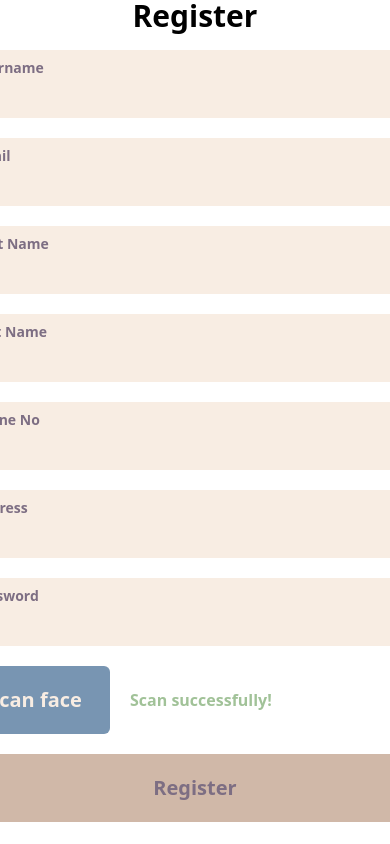
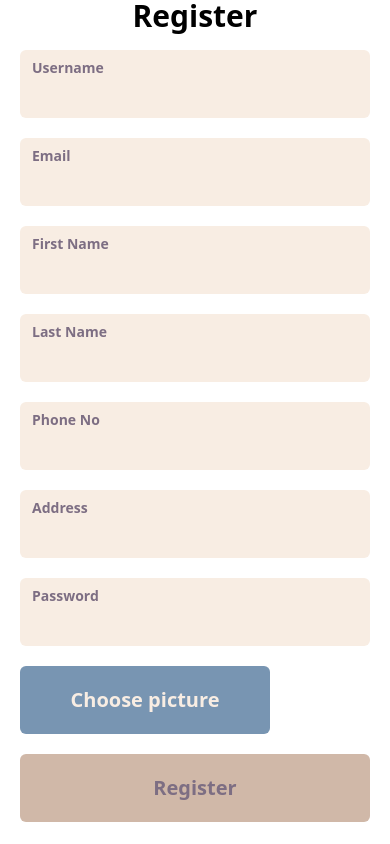
Before and after one commit to tonible14012002/Home-Security-System-frontend, a React (Create React App) app: page /register in a window 390 px wide. Built offline with nearby package versions, Linux system fonts and the light colour scheme; what javascript-time-ago would draw is missing.

Commit message:
responsive

```diff
--- a/src/pages/Chat/components/ChatPanel.js
+++ b/src/pages/Chat/components/ChatPanel.js
@@ -152,7 +152,7 @@ const ChatPanel = ({selectUser,setRefreshLastMessage}) => {
 
           <form onSubmit={handleSendMessage}>
             <div className='flex'>
-                <div className='w-[94%]'>
+                <div className='w-[85%] tablet:w-[94%]'>
                   <input value={text} onChange={(e) => setText(e.target.value)} className='outline-none w-[100%] h-[60px] p-2 text-xl bg-mainBrown placeholder:text-mainPurple' placeholder='Type something' />
                 </div>
                 <button onClick={handleSendMessage} type="submit" className='flex items-center justify-center withHover bg-mainPurple flex-1'>
--- a/src/pages/Home/index.js
+++ b/src/pages/Home/index.js
@@ -5,6 +5,7 @@ import userApi from "../../api/userApi";
 import Button from '../../components/Button';
 import InputField from '../../components/InputField';
 import { useAuthContext } from '../../context/AuthContext';
+import { toast } from "react-toastify";
 
 const Home = () => {
   const {user, setUser} = useAuthContext()
@@ -20,8 +21,9 @@ const Home = () => {
 
   const handleUpdateInfo = async (values) => {
     try {
-      const res = await userApi.updateUserById({id: user.id,...values })
+      const res = await userApi.updateOrdinaryUser({id: user.id,...values })
       if(res && res.data) setUser(res.data)
+      toast.success("Updated successfully!")
     } catch (error) {
       alert(JSON.stringify(error.data))
     }
--- a/src/pages/Login/index.js
+++ b/src/pages/Login/index.js
@@ -48,7 +48,7 @@ const Login = () => {
 
   return (
     <form onSubmit={handleSubmit((data) => handleLoginSubmit(data))}>
-      <div className="flex flex-col gap-5 min-w-[470px]">
+      <div className="flex flex-col gap-5 min-w-[350px] max-w-[400px] w-[100%] tablet:min-w-[500px] mx-auto">
         <InputField
           register={register}
           field="Username"
--- a/src/pages/Register/index.js
+++ b/src/pages/Register/index.js
@@ -1,4 +1,4 @@
-import { useEffect } from 'react';
+import { useEffect, useState } from 'react';
 import { useRef } from 'react';
 import { useForm } from 'react-hook-form';
 import { useNavigate } from 'react-router-dom';
@@ -11,7 +11,8 @@ const Register = () => {
   const {user} = useAuthContext()
   const navigate = useNavigate();
   const imageRef = useRef(null)
-  const { register, handleSubmit , setValue} = useForm({
+  const [ok, setOK] = useState(false)
+  const { register, handleSubmit , setValue, getValues} = useForm({
     defaultValues: {
       username: '',
       email: '',
@@ -30,6 +31,7 @@ const Register = () => {
 
   const handleOnChangeImage = (e) => {
     setValue('image',e.target.files[0] )
+    setOK(true)
   }
 
   const handleRegisterSubmit = async (values) => {
@@ -54,12 +56,12 @@ const Register = () => {
   useEffect(() => {
     if(user.first_name ) navigate("/")
   }, [user])
-
+  console.log(getValues('image'))
   return (
     <div>
       <h3 className='text-3xl font-semibold  text-center p-4'>Register</h3>
       <form onSubmit={handleSubmit((data) => handleRegisterSubmit(data))}>
-        <div className="flex flex-col gap-5 min-w-[470px]">
+        <div className="flex flex-col gap-5 min-w-[350px] max-w-[400px] w-[100%] tablet:min-w-[500px] mx-auto">
           <InputField register={register} field="Username" type="text" name="username" />
           <InputField register={register} field="Email" type="text" name="email"/>
           <InputField register={register} field="First Name" type="text" name="first_name" />
@@ -68,11 +70,11 @@ const Register = () => {
           <InputField register={register} field="Address" type="text" name="address" />
           <InputField register={register} field="Password" type="password" name="password" />
           <div className="flex items-center gap-5">
-            <div className="w-[150px] ">
-              <Button text="Scan face" onClick={handleSelectImage} type="button" />
+            <div className="w-[250px] tablet:w-[150px] ">
+              <Button text="Choose picture" onClick={handleSelectImage} type="button" />
               <input ref={imageRef} type='file' hidden onChange={handleOnChangeImage} />
             </div>
-            <p className="text-[#A1C298] font-semibold">Scan successfully!</p>
+            <p className="text-[#A1C298] font-semibold">{ok && "OK!"}</p>
           </div>
           <Button primary text="Register" type="submit"/>
           <a
--- a/src/pages/UserManager/components/UserImageModal/index.js
+++ b/src/pages/UserManager/components/UserImageModal/index.js
@@ -8,7 +8,7 @@ const UserImageModal = ({selectUser, onClose:handleClose }) => {
     return (
         <Modal className="flex justify-center items-center" >
 
-            <div className="relative w-[700px] bg-mainCream/80 h-[700px]  rounded-xl">
+            <div className="relative w-[700px] bg-mainCream/80 h-[700px] rounded-xl">
                 <div className="absolute right-2 top-1 withHover">
                     <EButton
                     onClick={handleClose}
--- a/src/pages/UserManager/components/UserUpdateModal/index.js
+++ b/src/pages/UserManager/components/UserUpdateModal/index.js
@@ -7,6 +7,7 @@ import { faSpinner } from "@fortawesome/free-solid-svg-icons"
 import { OrdinaryUsersContext } from "../../../../context/OrdinaryUserContext"
 import userApi from "../../../../api/userApi"
 import { useForm } from "react-hook-form"
+import { toast } from "react-toastify"
 
 const UserUpdateModal = ({onClose:handleClose, userId}) => {
     const {loading, setLoading, setRefetch} = useContext(OrdinaryUsersContext)
@@ -26,9 +27,10 @@ const UserUpdateModal = ({onClose:handleClose, userId}) => {
     const handleUpdateUserSubmit = async (values) => {
         try {
             setLoading(true)
-            await userApi.updateUserById({id: user.id,...values })
+            await userApi.updateOrdinaryUser({id: user.id,...values })
             handleClose()
             setRefetch({})
+            toast.success("Updated successfully!")
           } catch (error) {
             console.log(error)
           }
```
